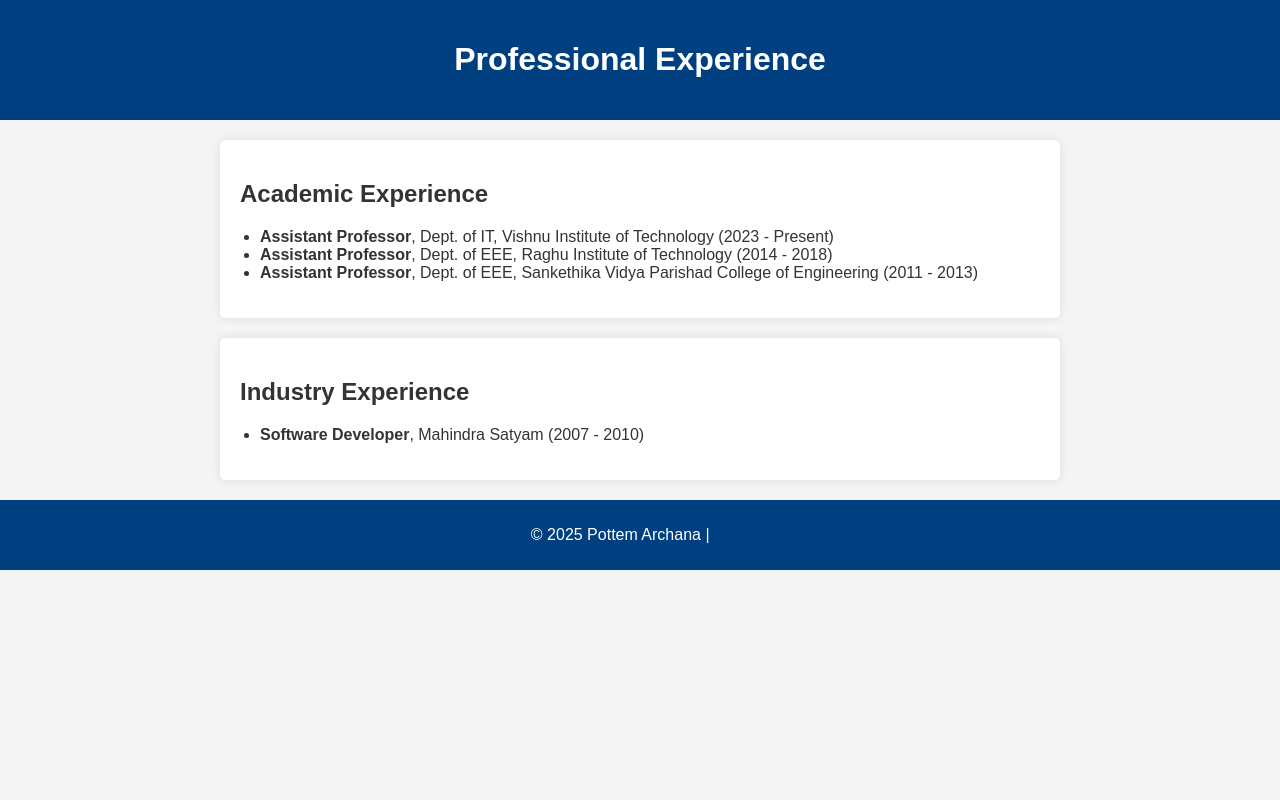
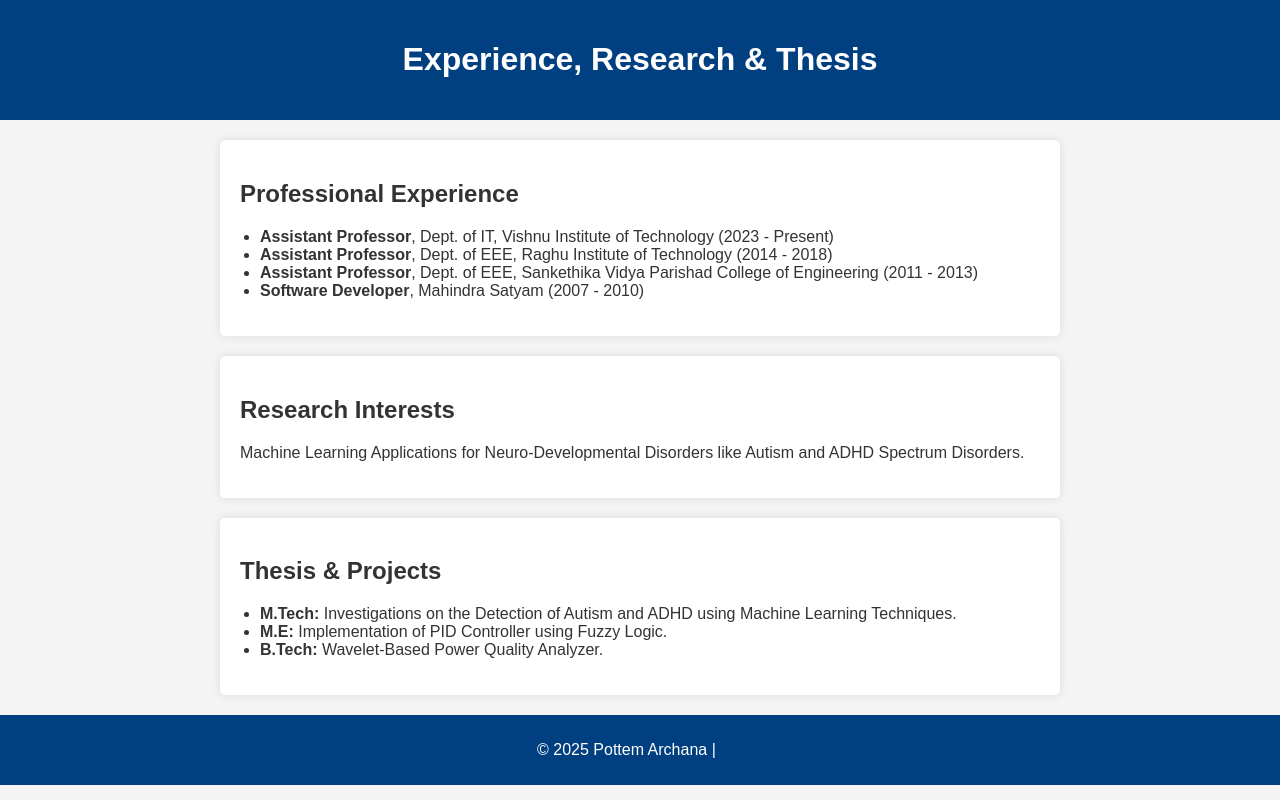
Before and after one commit to archanapottem/archanapottem.github.io, a plain HTML site: page experience.html in a window 1280 px wide. Drawn offline with Linux system fonts and the light colour scheme.

Commit message:
Update experience.html

```diff
--- a/experience.html
+++ b/experience.html
@@ -3,32 +3,40 @@
 <head>
     <meta charset="UTF-8">
     <meta name="viewport" content="width=device-width, initial-scale=1.0">
-    <title>Experience</title>
+    <title>Experience & Research</title>
     <link rel="stylesheet" href="styles.css">
 </head>
 <body>
     <header>
-        <h1>Professional Experience</h1>
+        <h1>Experience, Research & Thesis</h1>
     </header>
 
     <section id="experience">
-        <h2>Academic Experience</h2>
+        <h2>Professional Experience</h2>
         <ul>
             <li><strong>Assistant Professor</strong>, Dept. of IT, Vishnu Institute of Technology (2023 - Present)</li>
             <li><strong>Assistant Professor</strong>, Dept. of EEE, Raghu Institute of Technology (2014 - 2018)</li>
             <li><strong>Assistant Professor</strong>, Dept. of EEE, Sankethika Vidya Parishad College of Engineering (2011 - 2013)</li>
-        </ul>
-    </section>
-
-    <section id="industry">
-        <h2>Industry Experience</h2>
-        <ul>
             <li><strong>Software Developer</strong>, Mahindra Satyam (2007 - 2010)</li>
         </ul>
     </section>
 
+    <section id="research">
+        <h2>Research Interests</h2>
+        <p>Machine Learning Applications for Neuro-Developmental Disorders like Autism and ADHD Spectrum Disorders.</p>
+    </section>
+
+    <section id="thesis">
+        <h2>Thesis & Projects</h2>
+        <ul>
+            <li><strong>M.Tech:</strong> Investigations on the Detection of Autism and ADHD using Machine Learning Techniques.</li>
+            <li><strong>M.E:</strong> Implementation of PID Controller using Fuzzy Logic.</li>
+            <li><strong>B.Tech:</strong> Wavelet-Based Power Quality Analyzer.</li>
+        </ul>
+    </section>
+
     <footer>
-        <p>© 2025 Pottem Archana | <a href="contact.html">Contact</a></p>
+        <p>© 2025 Pottem Archana | <a href="index.html">Home</a></p>
     </footer>
 </body>
 </html>
```
